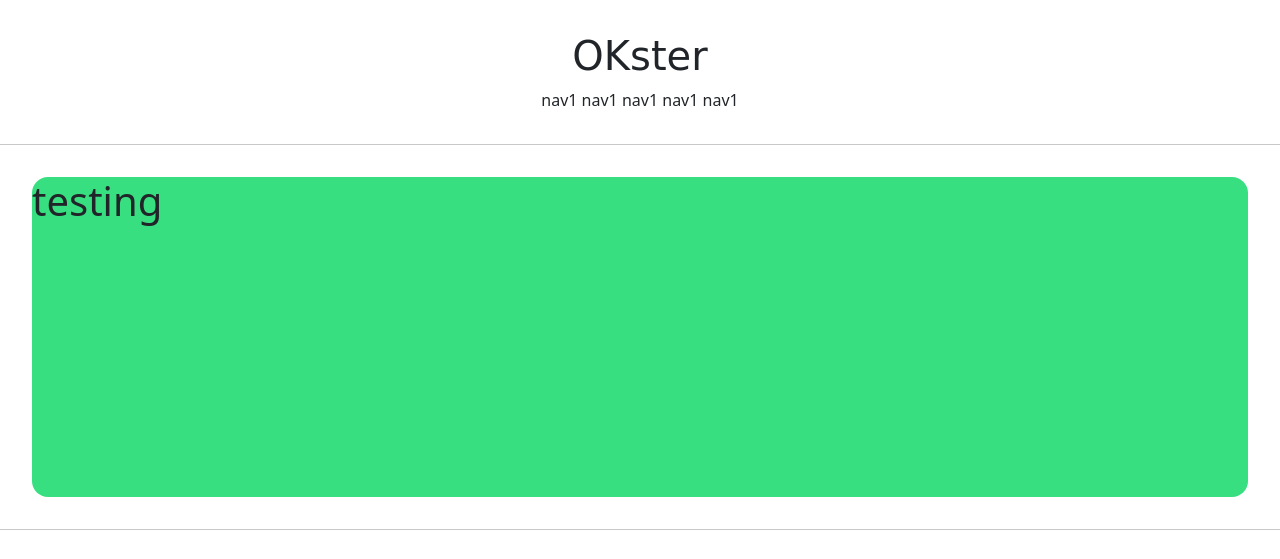
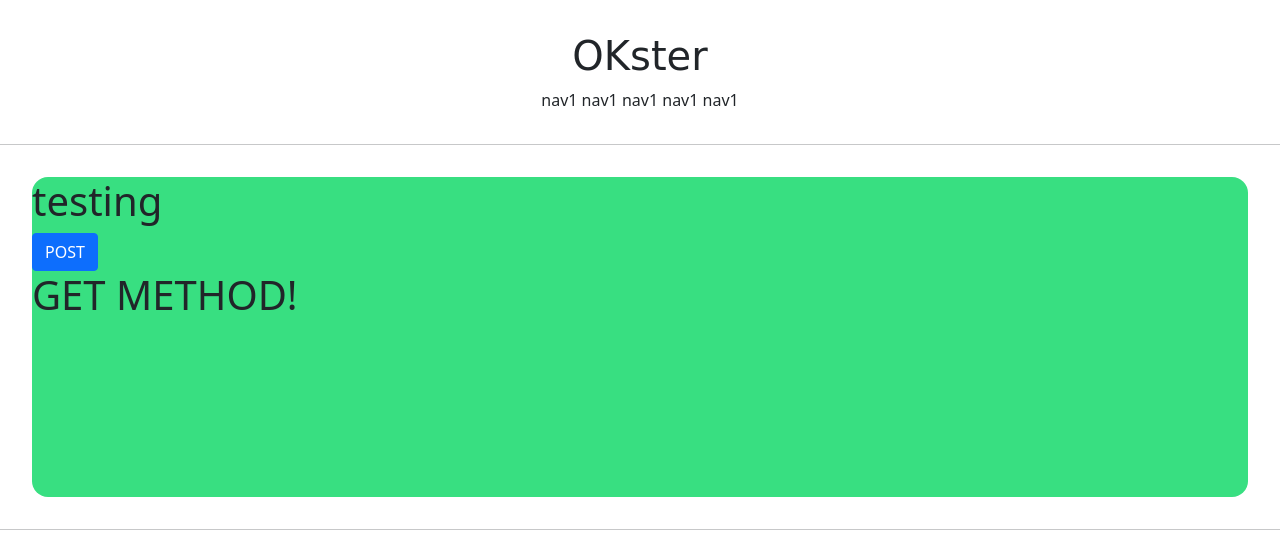
Before and after one commit to OK-Bi/OKster, a Django app: page /account/hello_world/ in a window 1280 px wide. Shown: the top 559 px of the page. Run offline with Django 3.2, Linux system fonts and the light colour scheme.

Commit message:
django c.16: get/post

```diff
--- a/accountapp/templates/accountapp/hello_world.html
+++ b/accountapp/templates/accountapp/hello_world.html
@@ -10,6 +10,14 @@
             testing
         </h1>
 
+        <form action="/account/hello_world/" method="post">
+            <input type="submit" class="btn btn-primary" value ="POST">
+            {% csrf_token %}
+        </form>
+
+        <h1>
+            {{text}}
+        </h1>
 
     </div>
 
--- a/accountapp/views.py
+++ b/accountapp/views.py
@@ -5,4 +5,8 @@ from django.shortcuts import render
 # Create your views here.
 
 def hello_world(request):
-    return render(request, 'accountapp/hello_world.html')
+
+    if request.method == "POST":
+        return render(request, 'accountapp/hello_world.html', context={'text': "POST METHOD!"})
+    else:
+        return render(request, 'accountapp/hello_world.html', context={'text': "GET METHOD!"})
```
